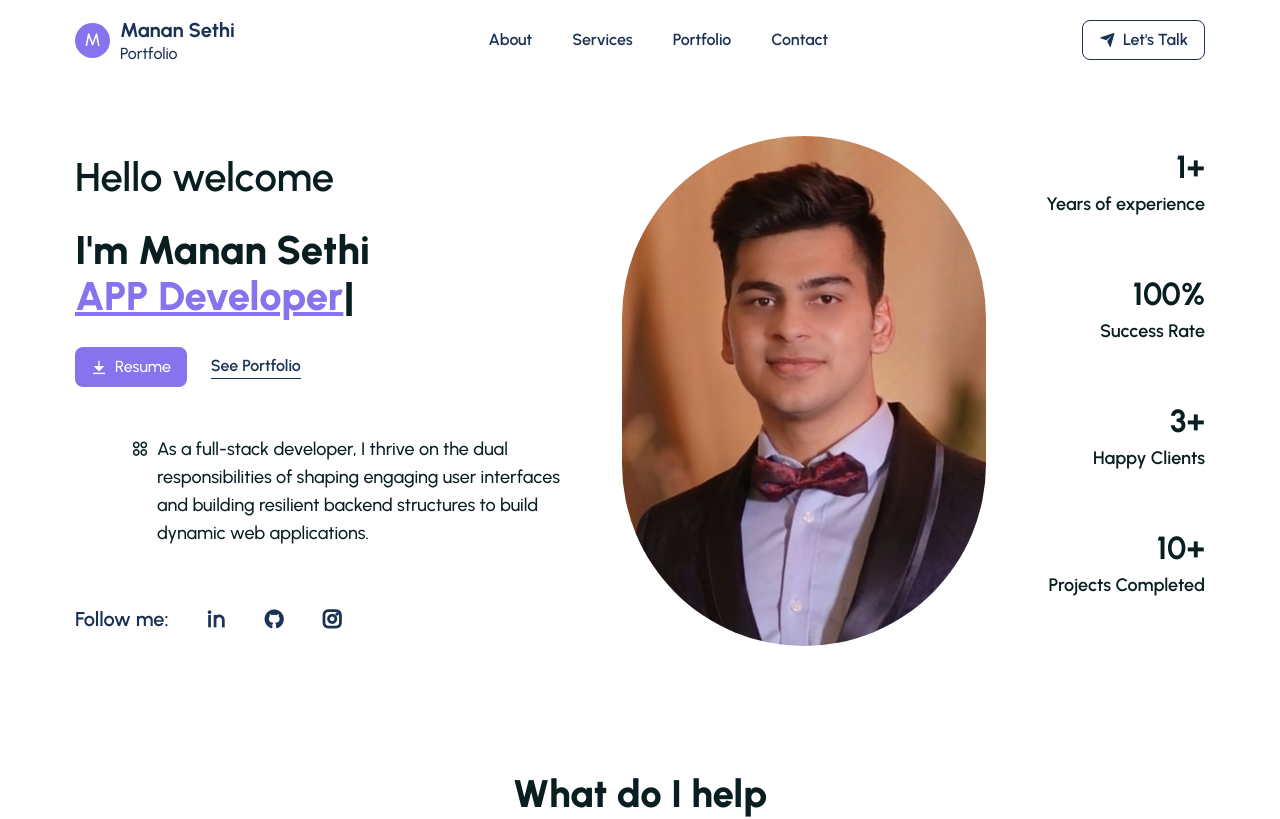
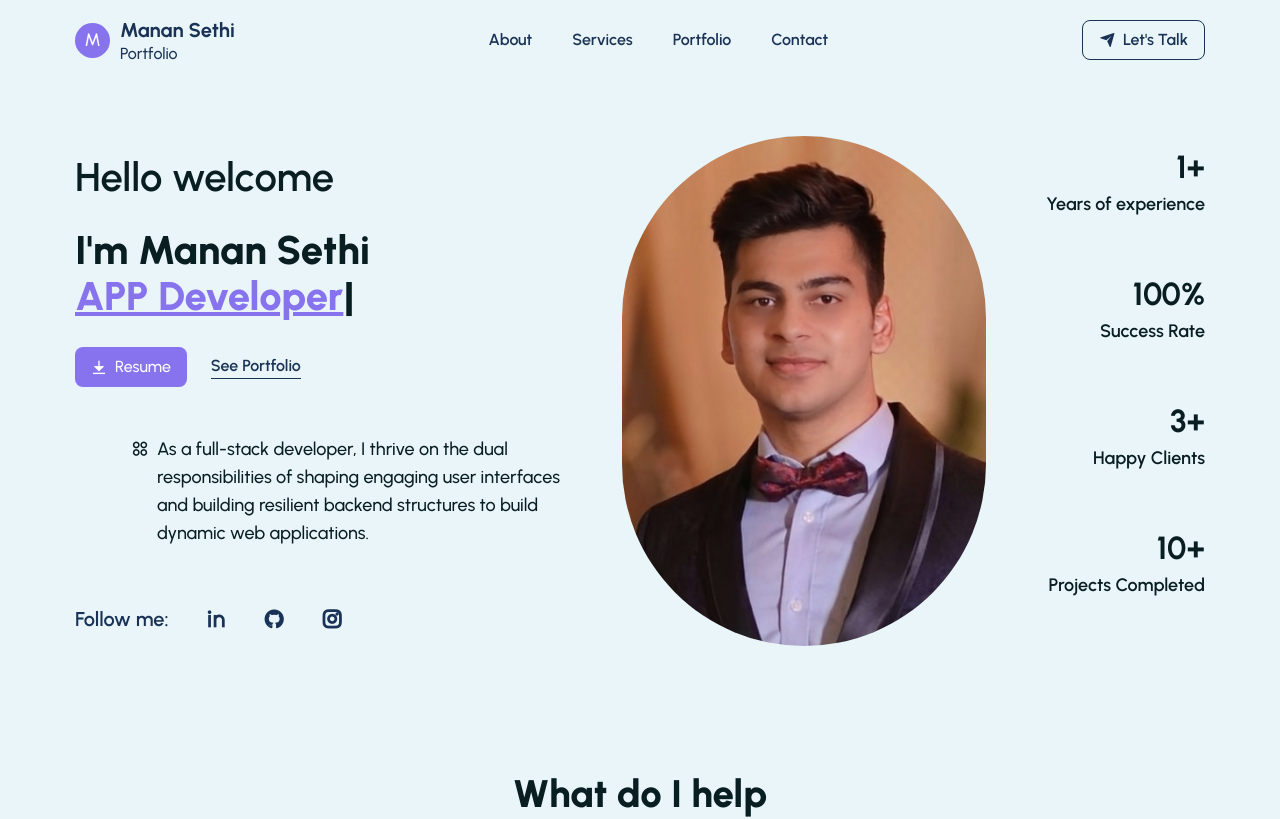
Before and after one commit to manansethi22/portfolio-website, a React (Create React App) app: page / in a window 1280 px wide. Shown: the top 819 px of the page. Built offline with nearby package versions, Linux system fonts and the light colour scheme.

Commit message:
6th Commit

```diff
--- a/src/App.js
+++ b/src/App.js
@@ -15,8 +15,11 @@ function App() {
     Aos.init();
   }, [])
 
+  const backgroundColor = "#e9f5f8";
+
   return(
     <>
+    <div style={{ backgroundColor }}>
     <Header/>
     <main>
     <Hero/>
@@ -27,6 +30,7 @@ function App() {
     </main>
 
     <Footer/>
+    </div>
 
 
 
```
Also changed, not shown: 1 other file (tests, documents, lock files or other folders).
